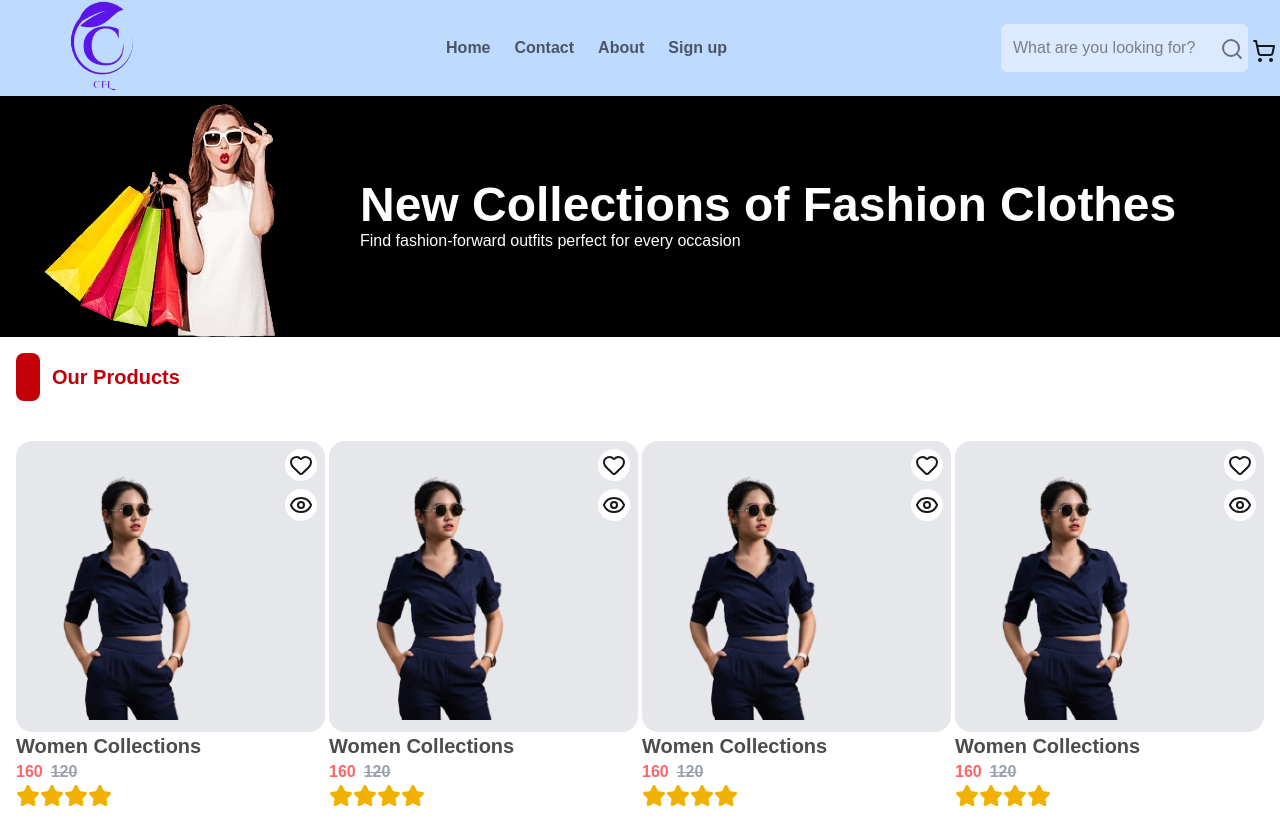
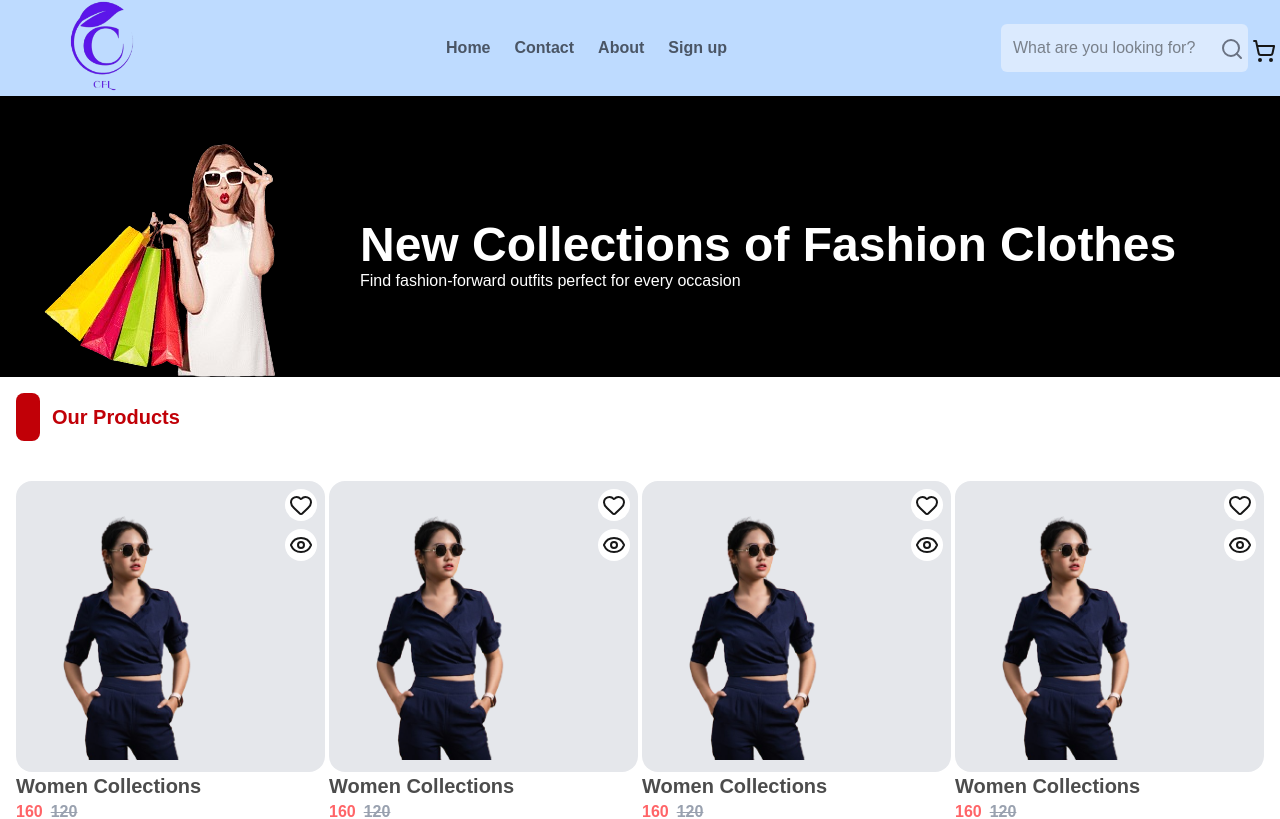
Before and after one commit to PirAdnan1/newstore, a Next.js app: page / in a window 1280 px wide. Shown: the top 819 px of the page. Built offline with nearby package versions, Linux system fonts and the light colour scheme.

Commit message:
hero padding fix

```diff
--- a/app/components/Home/Hero.jsx
+++ b/app/components/Home/Hero.jsx
@@ -6,7 +6,7 @@ import HeroImage from "@/app/assets/hero.png"
 function Hero() {
     return (
         <div>
-            <div className='bg-black flex flex-col md:flex-row items-center text-white pt-4 md:pt-0'>
+            <div className='bg-black flex flex-col md:flex-row items-center text-white pt-4 md:pt-10'>
                 <Image src={HeroImage} className='order-2 md:order-1' />
                 <div className='order-1 md:order-2'>
                     <h1 className='md:text-3xl lg:text-5xl text-xl font-semibold'>New Collections of Fashion Clothes</h1>
```
